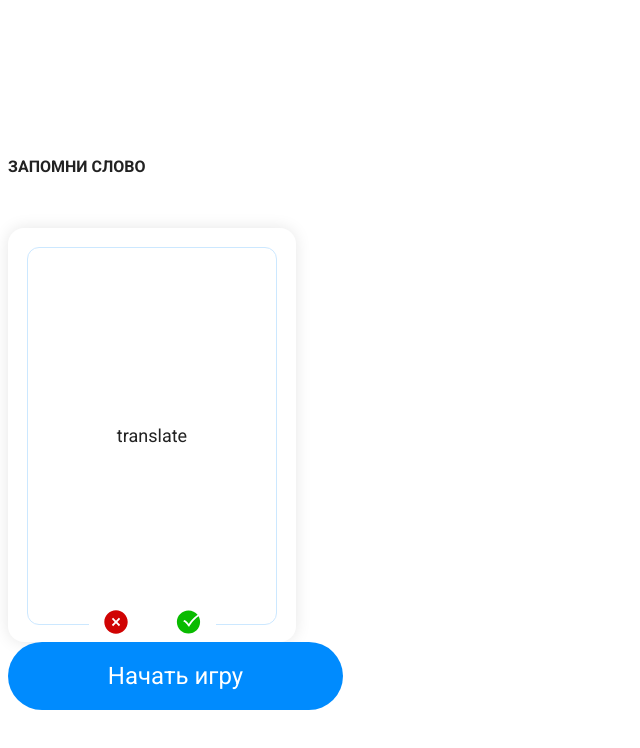
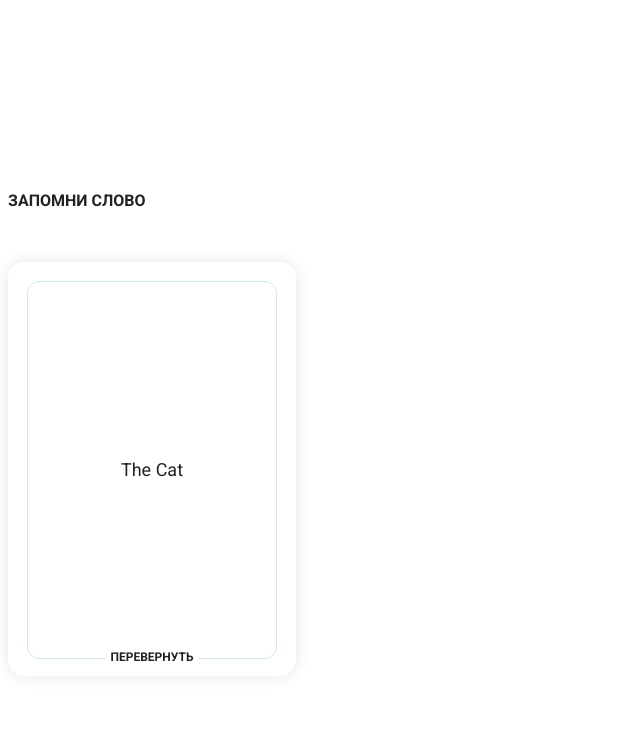
Before and after one commit to amoseven/hw-purpleschool, a Vue app: page / in a window 1280 px wide. Shown: the top 748 px of the page, without its empty margins (0-640 px from the left). Built offline with nearby package versions, Linux system fonts and the light colour scheme.

Commit message:
динамическое изменение hide/flip

```diff
--- a/src/App.vue
+++ b/src/App.vue
@@ -1,10 +1,13 @@
 <script setup>
-import Button from "./components/Button.vue";
+// import Button from "./components/Button.vue";
 import Header from "./components/Header.vue";
 import Cards from "./components/Cards.vue";
+import {ref} from "vue";
 
-function showTranslate(lang) {
-  console.log("showTranslate from emit with Lang = ", lang)
+const isFlipped = ref(false);
+
+function showTranslate(newValue) {
+  isFlipped.value = newValue
 }
 function changeStatus(value) {
   console.log("changeStatus emit with value = ", value)
@@ -14,7 +17,11 @@ function changeStatus(value) {
 <template>
   <main>
     <Header />
-    <Cards @show-translate="showTranslate" @change-status="changeStatus" />
-    <Button>Начать игру</Button>
+    <Cards
+        :is-flipped="isFlipped"
+        word="The Cat"
+        @show-translate="showTranslate"
+        @change-status="changeStatus" />
+<!--    <Button>Начать игру</Button>-->
   </main>
 </template>
--- a/src/components/Cards.vue
+++ b/src/components/Cards.vue
@@ -1,24 +1,25 @@
 <script setup>
 
-import {ref} from "vue";
+import {computed } from "vue";
 
 import Ok from "./icons/Ок.vue"
 import Cancel from "./icons/Cancel.vue"
 
-const text_action = ref('Перевернуть')
-const {text_rus, text_eng } = defineProps({
-  'text_rus': {
-    type: String
+const emit = defineEmits(['show-translate', 'change-status'])
+const { isFlipped } = defineProps({
+  isFlipped: {
+    type: Boolean,
+    default: false
   },
-  'text_eng': {
+  word: {
     type: String,
-    default: 'translate'
-  }
+    default: "Перевод"
+  },
 })
-const emit = defineEmits(['show-translate', 'change-status'])
+const text_action = computed(() => isFlipped ? 'Скрыть' : 'Перевернуть');
 
-function showTranslate(value) {
-  emit('show-translate', value)
+function showTranslate() {
+  emit('show-translate', !isFlipped)
 }
 
 function changeStatus(value) {
@@ -29,9 +30,9 @@ function changeStatus(value) {
 <template>
   <div class="card-wrap">
     <div class="card-inner">
-      <p class="card-caption">{{ text_eng }}</p>
-      <p class="card-action" @click="showTranslate('rus')">{{ text_action }}</p>
-      <div class="card-status">
+      <p class="card-caption">{{ word }}</p>
+      <p class="card-action" @click="showTranslate()">{{ text_action }}</p>
+      <div class="card-status" v-if="false">
         <Cancel :size="24" @click="changeStatus(0)"/>
         <Ok :size="24" @click="changeStatus(1)"/>
       </div>
@@ -81,7 +82,7 @@ function changeStatus(value) {
     font-weight: 700;
     font-size: 12px;
     line-height: 18px;
-    display: none;
+   /* display: none;*/
   }
 
   .card-status {
```
